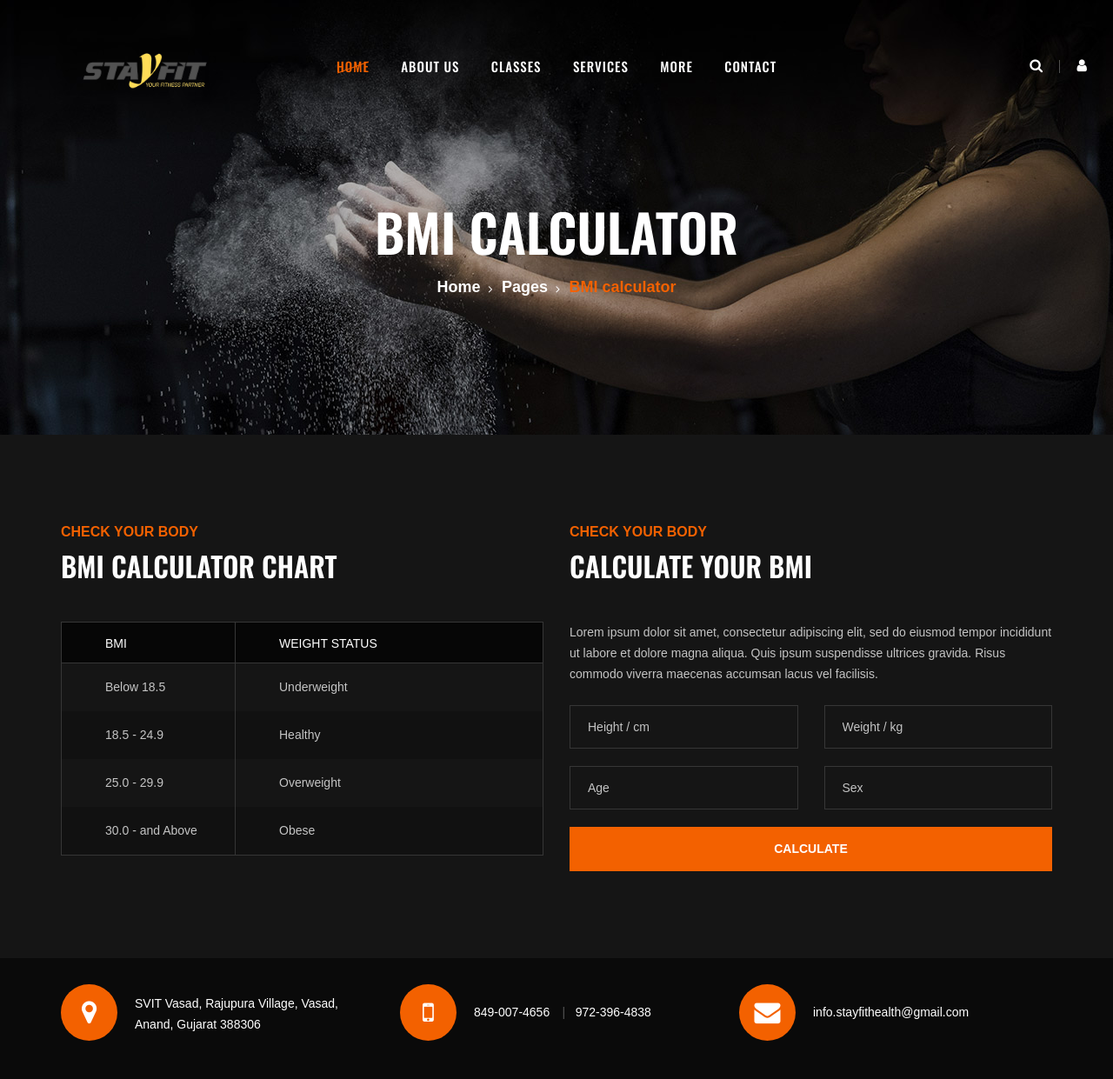
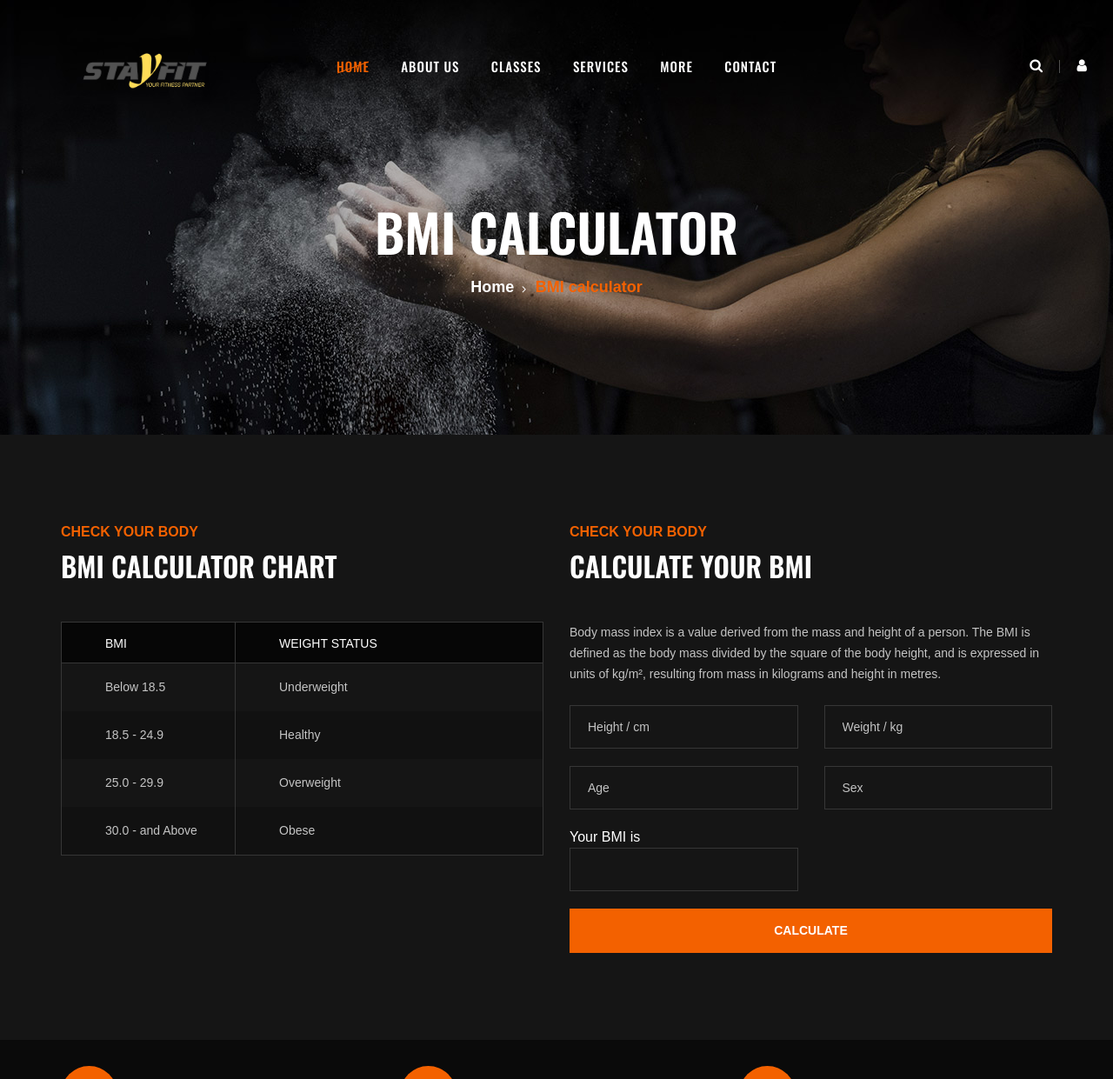
Before and after one commit to AMANGUPTA2000/Stay-Fit, a PHP site: page /bmi-calculator.php in a window 1280 px wide. Shown: the top 1241 px of the page at 87% size. Run offline with PHP 8.4, Linux system fonts and the light colour scheme; some web fonts are replaced.

Commit message:
web updated

```diff
--- a/bmi-calculator.php
+++ b/bmi-calculator.php
@@ -9,7 +9,6 @@
                         <h2>BMI calculator</h2>
                         <div class="bt-option">
                             <a href="./index.php">Home</a>
-                            <a href="#">Pages</a>
                             <span>BMI calculator</span>
                         </div>
                     </div>
@@ -63,25 +62,26 @@
                         <h2>CALCULATE YOUR BMI</h2>
                     </div>
                     <div class="chart-calculate-form">
-                        <p>Lorem ipsum dolor sit amet, consectetur adipiscing elit, sed do eiusmod tempor incididunt ut
-                            labore et dolore magna aliqua. Quis ipsum suspendisse ultrices gravida. Risus commodo
-                            viverra maecenas accumsan lacus vel facilisis.</p>
+                        <p>Body mass index is a value derived from the mass and height of a person. The BMI is defined as the body mass divided by the square of the body height, and is expressed in units of kg/m², resulting from mass in kilograms and height in metres.</p>
                         <form action="#">
                             <div class="row">
                                 <div class="col-sm-6">
-                                    <input type="text" placeholder="Height / cm">
+                                    <input type="text" placeholder="Height / cm" id="height" required>
                                 </div>
                                 <div class="col-sm-6">
-                                    <input type="text" placeholder="Weight / kg">
+                                    <input type="text" placeholder="Weight / kg" id="weight" required>
                                 </div>
                                 <div class="col-sm-6">
-                                    <input type="text" placeholder="Age">
+                                    <input type="text" placeholder="Age" required>
                                 </div>
                                 <div class="col-sm-6">
-                                    <input type="text" placeholder="Sex">
+                                    <input type="text" placeholder="Sex" required>
+                                </div>
+                                <div class="col-sm-6" id="bmi">
+                                    <span style="color:#fff"> Your BMI is </span><input disabled value="" type="text" name="total" id="total">
                                 </div>
                                 <div class="col-lg-12">
-                                    <button type="submit">Calculate</button>
+                                    <button type="submit" onclick="bmi()" name="btn">Calculate</button>
                                 </div>
                             </div>
                         </form>
@@ -90,5 +90,15 @@
             </div>
         </div>
     </section>
+    <script type="text/javascript">
+      function bmi() {
+        var val1 = document.getElementById('height').value;
+        var val2 = document.getElementById('weight').value;
+        var sum = Number(val2) / (Number(val1)*Number(val1)/10000);
+        var tot = sum.toFixed(2);
+        document.getElementById('total').value = tot;
+      }
+
+    </script>
     <!-- BMI Calculator Section End -->
     <?php include 'includes/footer.php'; ?>
```
